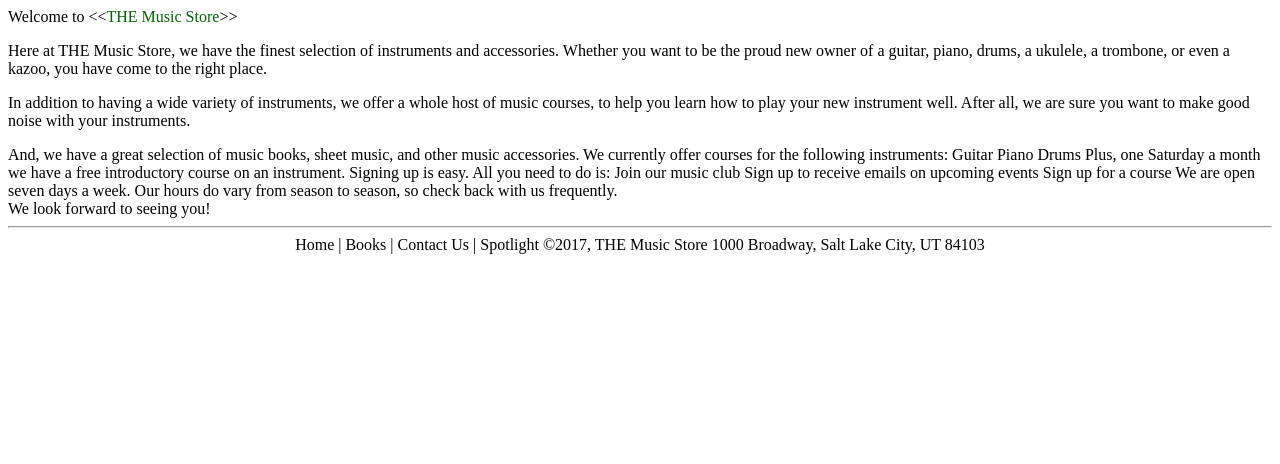
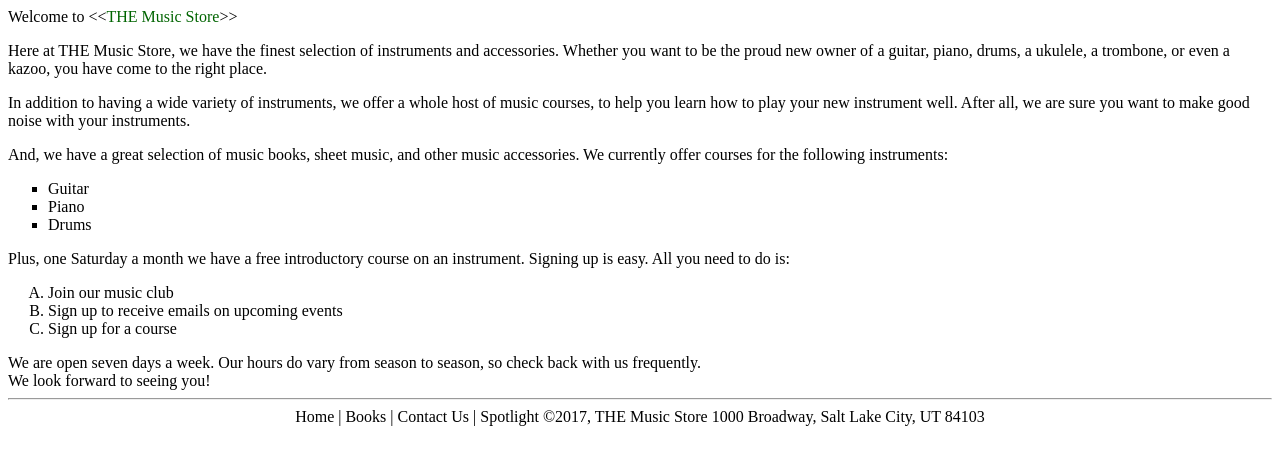
Before and after one commit to adriannas3/Adrianna-Singh-Cert-Practice-1, a plain HTML site: page Domain 3/MusicStore3/31h-index.html in a window 1280 px wide. Drawn offline with Linux system fonts and the light colour scheme.

Commit message:
Domain 3

```diff
--- a/Domain 3/MusicStore3/31h-index.html
+++ b/Domain 3/MusicStore3/31h-index.html
@@ -15,14 +15,18 @@
     And, we have a great selection of music books, sheet music, and other music accessories.
 
     We currently offer courses for the following instruments:
-    Guitar
-    Piano
-    Drums
+  <ul style="list-style-type:square;">
+    <li>Guitar</li>
+    <li>Piano</li>
+    <li>Drums</li>
+    </ul>
 
     Plus, one Saturday a month we have a free introductory course on an instrument. Signing up is easy. All you need to do is:
-    Join our music club
-    Sign up to receive emails on upcoming events
-    Sign up for a course
+  <ol style="list-style-type:upper-alpha;">
+    <li>Join our music club</li>
+    <li>Sign up to receive emails on upcoming events</li>
+    <li>Sign up for a course</li>
+    </ol>
 
     We are open seven days a week. Our hours do vary from season to season, so check back with us frequently.
     <br />
```
Also changed, not shown: Domain 3/MusicStore3/31e-index.html (+5 -3 lines), Domain 3/MusicStore3/32a-spotlight.html (+12 -4 lines), index.html (+4 -0 lines).
